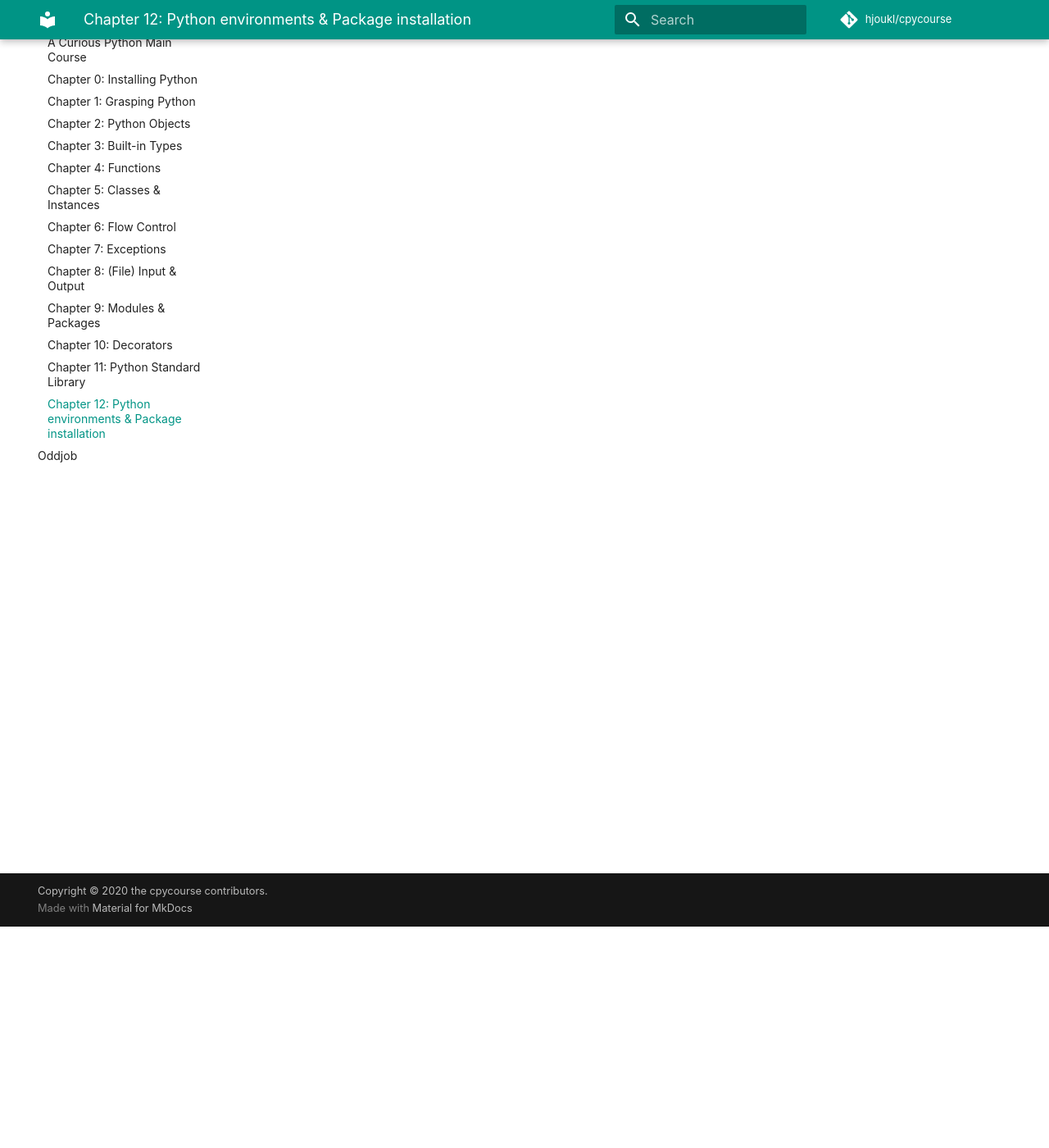
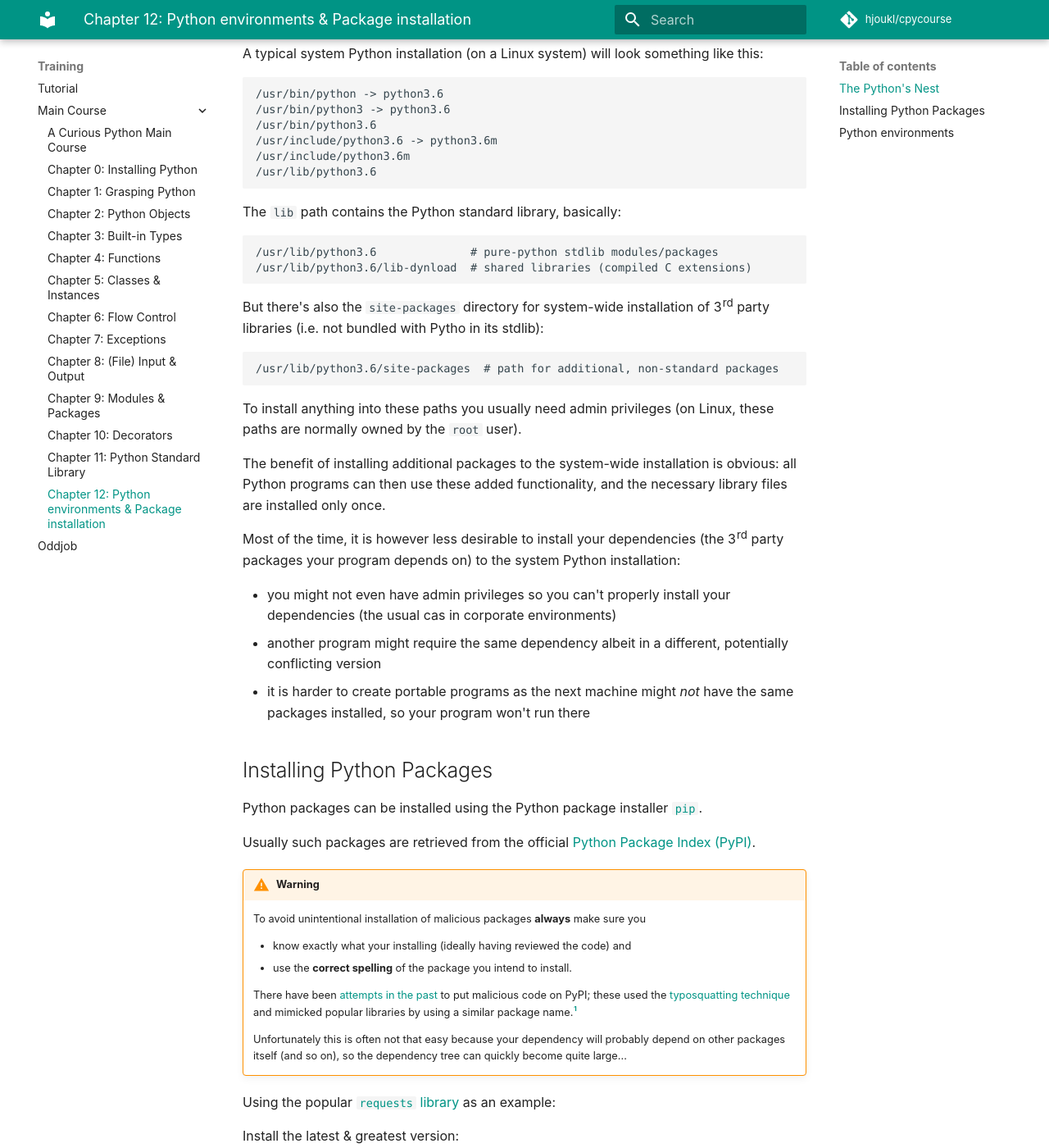
Before and after one commit to rkluger68/cpycourse, an MkDocs documentation site: the page built from docs/training/main-course/venvs-packages-installation.md, in a window 1280 px wide and 1400 px high, scrolled down 270 px. Shown: the whole window at 82% size. Built offline with MkDocs 1.6.1 and Material for MkDocs 9.7.7, drawn with Linux system fonts in a browser that asks for light colours; comment, search, counter and statistics services are not loaded; some of the changed text lies outside the part shown.

Commit message:
Add under-construction info to stdlib-tour, add venv + package installation docs

````diff
--- a/docs/training/main-course/venvs-packages-installation.md
+++ b/docs/training/main-course/venvs-packages-installation.md
@@ -1 +1,167 @@
 # Python environments and (3rd party) package installation
+
+## The Python's Nest
+
+A typical system Python installation (on a Linux system) will look something
+like this:
+
+```
+/usr/bin/python -> python3.6
+/usr/bin/python3 -> python3.6
+/usr/bin/python3.6
+/usr/include/python3.6 -> python3.6m
+/usr/include/python3.6m
+/usr/lib/python3.6
+```
+
+The `lib` path contains the Python standard library, basically:
+
+```
+/usr/lib/python3.6              # pure-python stdlib modules/packages
+/usr/lib/python3.6/lib-dynload  # shared libraries (compiled C extensions)
+```
+
+But there's also the `site-packages` directory for system-wide installation of
+3rd party libraries (i.e. not bundled with Pytho in its stdlib):
+```
+/usr/lib/python3.6/site-packages  # path for additional, non-standard packages
+```
+
+To install anything into these paths you usually need admin privileges (on
+Linux, these paths are normally owned by the `root` user).
+
+The benefit of installing additional packages to the system-wide installation
+is obvious: all Python programs can then use these added functionality, and the
+necessary library files are installed only once.
+
+Most of the time, it is however less desirable to install your dependencies
+(the 3rd party packages your program depends on) to the system Python
+installation:
+
+ - you might not even have admin privileges so you can't properly install your
+   dependencies (the usual cas in corporate environments)
+ - another program might require the same dependency albeit in a different,
+   potentially conflicting version
+ - it is harder to create portable programs as the next machine might *not*
+   have the same packages installed, so your program won't run there
+
+## Installing Python Packages
+Python packages can be installed using the Python package installer
+[`pip`](https://pip.pypa.io/en/stable/).
+
+Usually such packages are retrieved from the official
+[Python Package Index (PyPI)](https://pypi.org/).
+
+!!! warning
+    To avoid unintentional installation of malicious packages **always** make
+    sure you
+
+     - know exactly what your installing (ideally having reviewed the code) and
+     - use the **correct spelling** of the package you intend to install.
+
+    There have been
+    [attempts in the past](https://www.zdnet.com/article/two-malicious-python-libraries-removed-from-pypi/)
+    to put malicious code on PyPI; these used the
+    [typosquatting technique](https://en.wikipedia.org/wiki/Typosquatting) and
+    mimicked popular libraries by using a similar package name.[^securing-pypi]
+
+    Unfortunately this is often not that easy because your dependency will
+    probably depend on other packages itself (and so on), so the dependency
+    tree can quickly become quite large...
+
+[^securing-pypi]:
+    There are
+    [ongoing efforts to improve PyPI security](https://www.python.org/dev/peps/pep-0458/)
+    and guard against evil-doers.
+
+Using the popular [`requests` library]() as an example:
+
+Install the latest & greatest version:
+```
+pip install "requests"
+```
+
+You can explicitly select a specific version for installation:
+
+```
+pip install "requests==2.23.0"
+```
+
+It's also possible to select a version inside some version range:
+
+```
+pip install "requests>=1,<2"
+```
+
+`pip` also allows you to select a version that is deemed compatible to
+another version (according to certain criteria of
+compatibility):[^package-version-spec]
+
+[^package-version-spec]: See https://www.python.org/dev/peps/pep-0440/.
+
+```
+pip install "requests~=2.19.0"
+```
+
+If the package to install is properly set up, `pip` resolves *its* dependencies
+and automatically installs these "prerequisites", i.e. the dependencies of your
+dependencies.
+
+See here for more detailed
+[tutorial instructions on installing packages](https://packaging.python.org/tutorials/installing-packages/).
+
+
+## Python environments
+
+If you don't want to install to the system Python (which is probably a good
+idea) you can isolate your app and its dependencies in a Python "virtual
+environment" or "venv". Virtual environments are installation directories that
+basically contain a Python installation layout that "links" to the system
+installation. In effect all the system Python installation stuff
+(standard library etc.) is retrieved from this installation while your app and
+its dependencies are installed into the `site-packages` directory of the
+virtual environment.
+
+A virtual env can simply be created with
+
+```
+python3 -m venv /path/to/new/virtual-env
+```
+
+To use the virtual environment you can either
+ - explitly use the executable path(s) of this virtual env:
+
+     ```
+     /path/to/new/virtual-env/bin/python  # interpreter
+     /path/to/new/virtual-env/bin/pip     # package installer
+     ```
+ - or you can *activate* this environment:
+
+     ```
+     # POSIX (Linus e.a.)
+     source /path/to/new/virtual-env/bin/activate           # bash/zsh
+     source /path/to/new/virtual-env/bin/activate.csh       # csh/tcsh
+
+     # Windows
+     C:\> \path\to\new\virtual-env\Scripts\activate.bat     # cmd.exe
+     PS C:\> \path\to\new\virtual-env\Scripts\Activate.ps1  # PowerShell
+     ```
+
+Activation means "sourcing" a script that makes the necessary environment
+settings (e.g. the program search path (`PATH` on Linux)) so that this virtual
+env can be used without qualified path invocation. Once activated you can
+simply use `python3`, `pip`, ... and the executable files in
+`/path/to/new/virtual-env/bin/` are invoked. That means installing
+packages with `pip` will now install these to the active virtual env.
+
+To remind you you're working within an activated virtual env, activation
+conveniently modifiies the command line prompt.
+
+Finally, you can leave activation using `deactivate`:
+
+```
+0 lisa@devmachine .../~ $ source ~/venvs/six-venv/bin/activate
+(six-venv) 0 lisa@devmachine .../~ $
+(six-venv) 0 lisa@devmachine .../cpycourse $ deactivate
+0 lisa@devmachine .../~ $
+```
````
Also changed, not shown: docs/training/main-course/stdlib-tour.md (+3 -0 lines).
